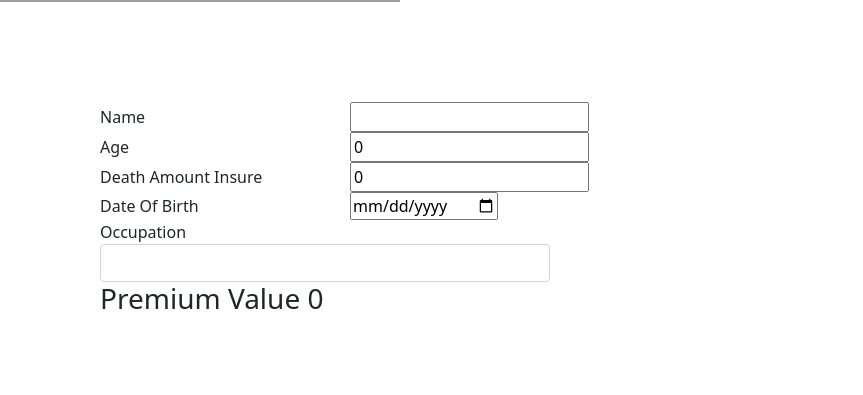
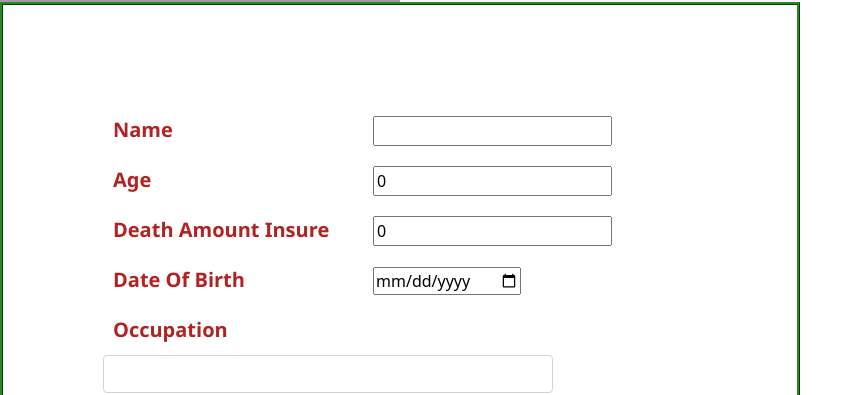
Before and after one commit to dasaradhreddyk/TalPremium, an Angular app in the folder TALPremiumSystem/ClientApp/: page / in a window 1280 px wide. Shown: the part 371-766 px from the top of the page, without its empty margins (0-863 px from the left). Built offline with nearby package versions, Linux system fonts and the light colour scheme; grey boxes are pictures that could not be loaded.

Commit message:
Adding Error messages

```diff
--- a/TALPremiumSystem/ClientApp/src/app/simple-form-component/simple-form-component.html
+++ b/TALPremiumSystem/ClientApp/src/app/simple-form-component/simple-form-component.html
@@ -1,24 +1,25 @@
 
-<div style="border-color:orangered;border:RID; width:800px">
+<div style="border-color:orangered;border:ridge; border-color:forestgreen; width:800px">
   <form #f="ngForm" novalidate style="margin:100px 100px;">
     <div>
-      <label style="width: 250px">Name</label>
+      <label class="label_style">Name</label>
       <input name="name" required [(ngModel)]="name">
+
       </div>
       <div>
-      <label style="width: 250px">Age</label>
+        <label class="label_style">Age</label>
         <input name="age" type="number" ngModel required [(ngModel)]="age">
       </div>
       <div>
-      <label style="width: 250px">Death Amount Insure</label>
+        <label class="label_style">Death Amount Insure</label>
         <input name="amount" type="number" ngModel required [(ngModel)]="deathSumInsured">
       </div>
       <div>
-      <label style="width: 250px">Date Of Birth</label>
+        <label class="label_style">Date Of Birth</label>
         <input type="date" required />
       </div>
       <div style="width:450px">
-      <label >Occupation</label>
+        <label class="label_style">Occupation</label>
         <select [(ngModel)]='occupation' name="dropdownOption" id="dropdownOption" class='form-control' (change)="setValue(f )">
           <option selected disabled hidden>-------Select Occupaiton------</option>
           <option>Cleaner</option>
@@ -34,3 +35,14 @@
   <p>Form valid: {{ errorMessage }}</p>
   `
   </div>
+<style>
+  .label_style{
+    width:250px;
+    font-weight:700;
+    font-size:20px;
+    margin:10px 10px 10px 10px;
+    color:firebrick;
+    font-family:'Segoe UI', Tahoma, Geneva, Verdana, sans-serif
+  }
+
+</style>
```
Lines whose indentation alone changed are shown as unchanged.
